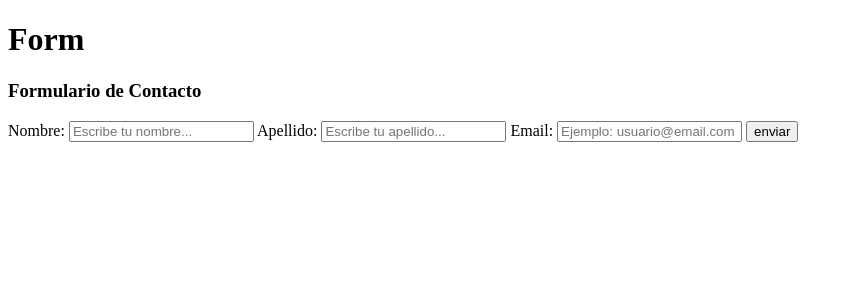
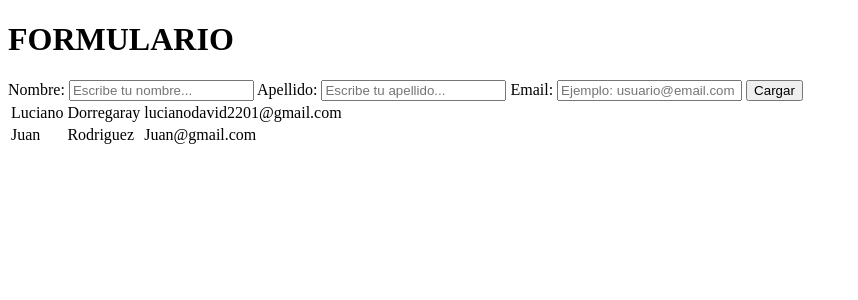
Before and after one commit to lucianodavid22/DesafioEMSER, a Django app: page /form/registro/ in a window 1280 px wide. Shown: the top 300 px of the page, without its empty margins (0-858 px from the left). Run offline with Django 4.2, Linux system fonts and the light colour scheme; data comes from the database, SQL or seed files in the repository; both versions use the stored data as it was after the commit.

Commit message:
Templates modificados, tablas con info de users agregadas en registro html (pagina principal)

```diff
--- a/formulario/views.py
+++ b/formulario/views.py
@@ -10,5 +10,5 @@ def success(request):
     name = request.GET['name']
     lastname = request.GET['lastname']
     email = request.GET['email']
-    Usuario.objects.create(nombre=name, apellido=lastname, email=email)
+    # Usuario.objects.create(nombre=name, apellido=lastname, email=email)
     return render(request, 'success.html', {'name': name, 'lastname': lastname, 'email': email})
--- a/templates/formulario/formulario.html
+++ b/templates/formulario/formulario.html
@@ -1,5 +1,4 @@
 <form action="{% url 'success' %}" method="GET">
-    <h3>Formulario de Contacto</h3>
 
     <label>Nombre: </label>
     <input type="text" name="name" placeholder="Escribe tu nombre..."
@@ -11,5 +10,6 @@
     <label>Email: </label>
     <input type="email" name="email" placeholder="Ejemplo: usuario@email.com">
 
-    <input type="submit" value="enviar">
+    <input type="submit" value="Cargar">
+
 </form>
--- a/templates/registro.html
+++ b/templates/registro.html
@@ -7,9 +7,29 @@
     <title>Form</title>
 </head>
 <body>
-    <h1>Form</h1>
+    <main>
+        <h1>FORMULARIO</h1>
 
-    {% include 'formulario/formulario.html' %}
+        {% include 'formulario/formulario.html' %}
 
+    </main>
+    <section>
+        <table class="default">
+
+            {% for user in users %}
+                <tr>
+
+                <td>{{ user.nombre }}</td>
+
+                <td>{{ user.apellido}}</td>
+
+                <td>{{ user.email }}</td>
+
+                </tr>
+
+            {% endfor %}
+
+          </table>
+    </section>
 </body>
 </html>
--- a/templates/success.html
+++ b/templates/success.html
@@ -8,8 +8,5 @@
 </head>
 <body>
     <h1>Usuario {{name}} {{ lastname }} ( {{ email }} ) agregado exitosamente</h1>
-    <h3>nombre: {{ name }}</h3>
-    <h3>apellido: {{ lastname }}</h3>
-    <h3>email: {{ email }}</h3>
 </body>
 </html>
```
Also changed, not shown: db.sqlite3.
